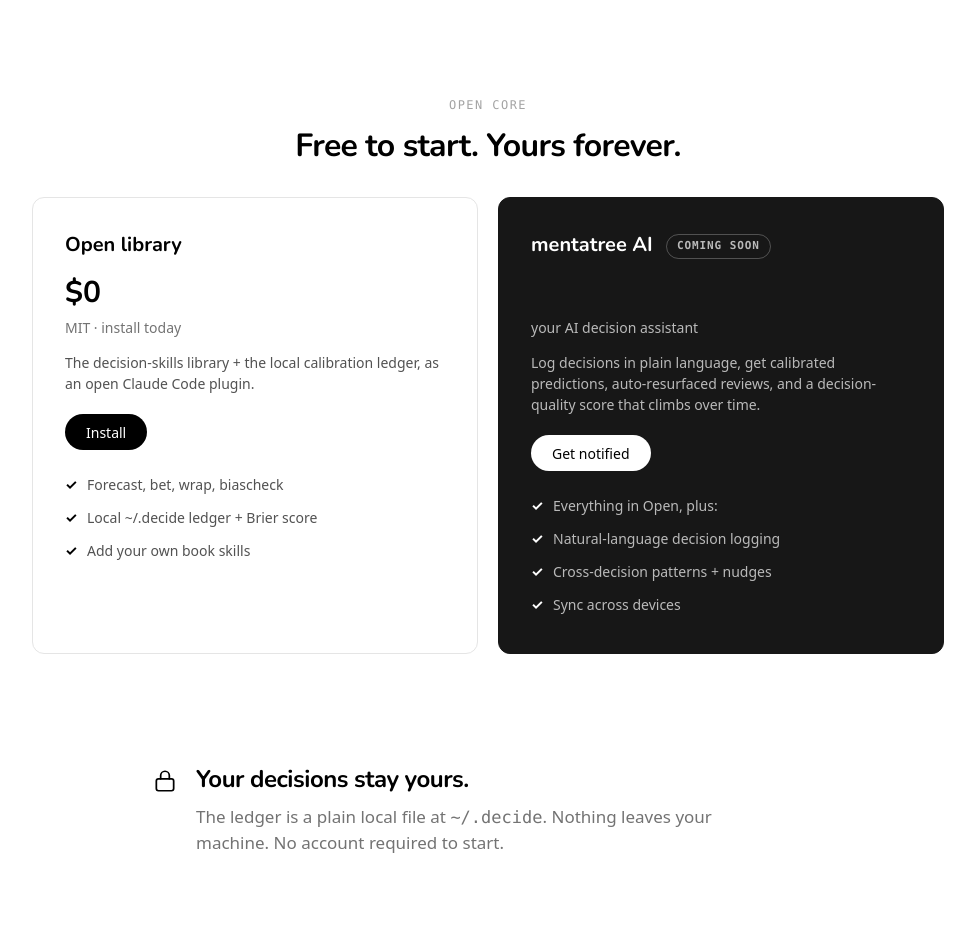
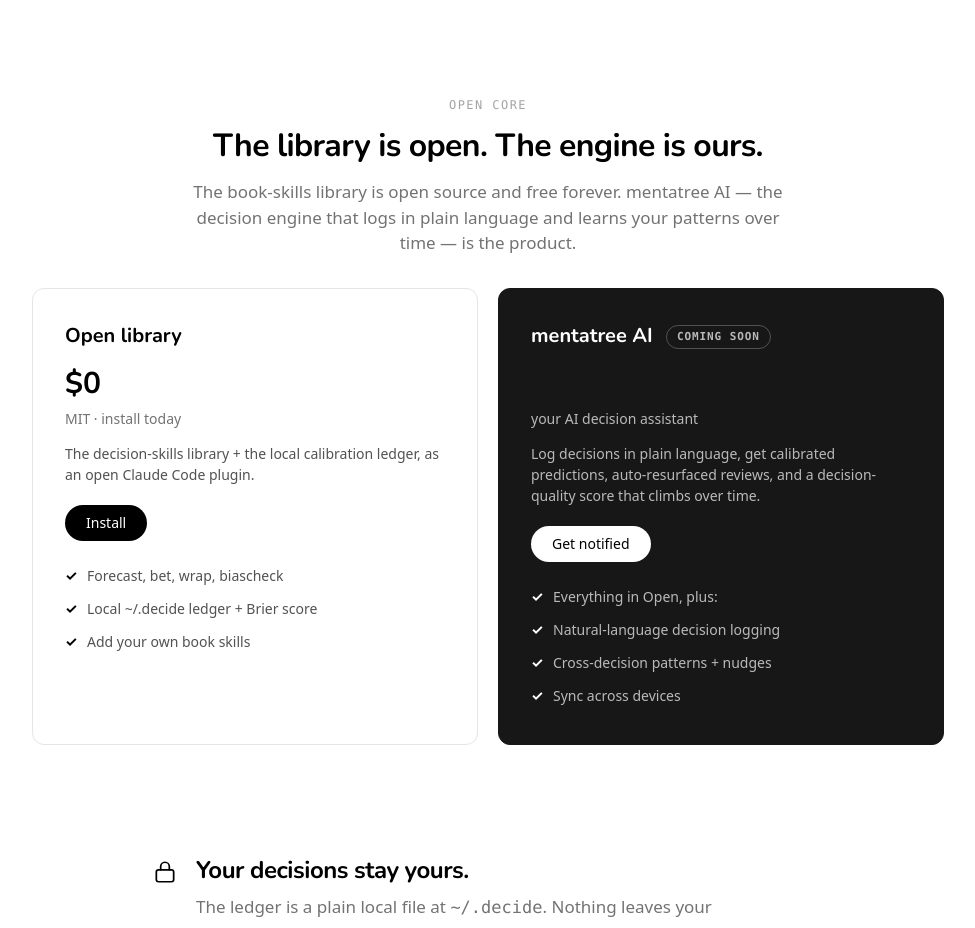
Before and after one commit to svenvan945/mentatree, a website: page site/index.html in a window 1280 px wide. Shown: the part 2100-3028 px from the top of the page, without its empty margins (152-1127 px from the left). Drawn offline with nearby package versions, Linux system fonts and the light colour scheme.

Commit message:
copy(site): sharpen open-core positioning (open library vs proprietary engine)

```diff
--- a/site/index.html
+++ b/site/index.html
@@ -202,7 +202,8 @@
 <div class="wide">
   <section id="pricing" style="padding-top:24px">
     <p class="label" style="text-align:center">Open core</p>
-    <h2 style="text-align:center">Free to start. Yours forever.</h2>
+    <h2 style="text-align:center">The library is open. The engine is ours.</h2>
+    <p class="lead" style="text-align:center; max-width:36em; margin:14px auto 0">The book-skills library is open source and free forever. mentatree AI — the decision engine that logs in plain language and learns your patterns over time — is the product.</p>
     <div class="cards">
       <div class="card">
         <div class="tier">Open library</div>
```
